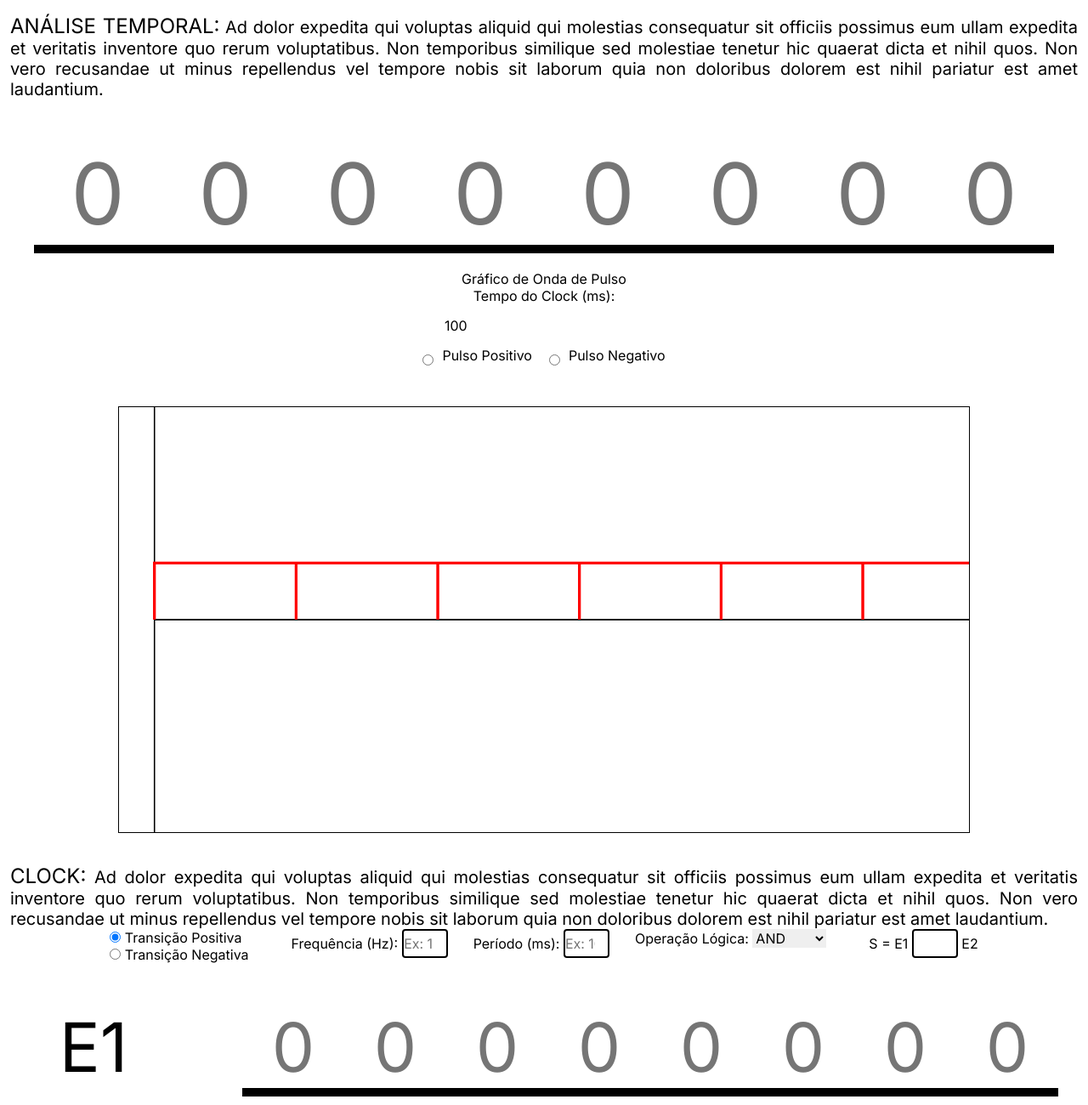
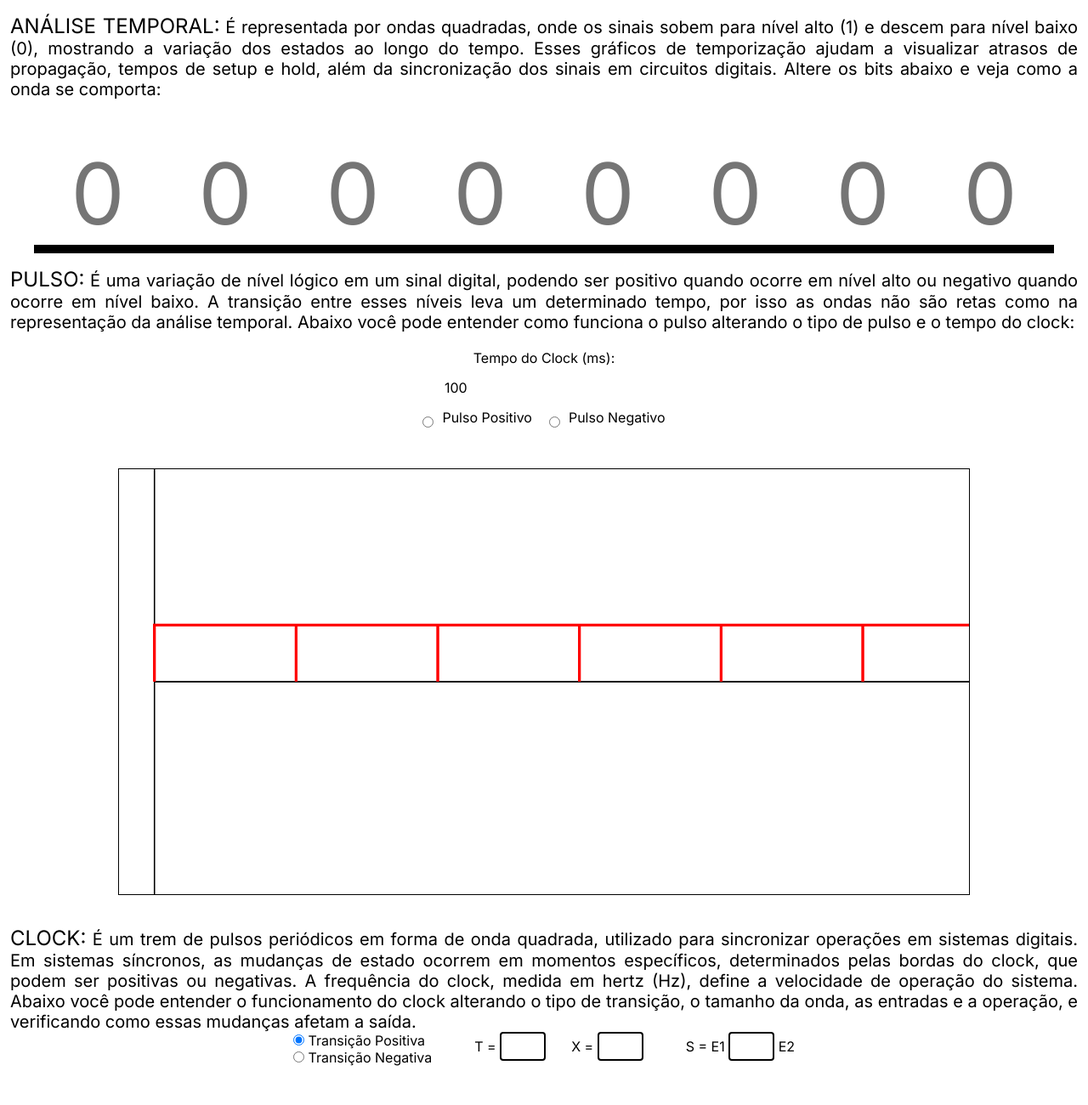
Before and after one commit to afxrnanda/pulso-clock-e-analise-temporal, a plain HTML site: page index.html in a window 1280 px wide. Shown: the top 1300 px of the page at 85% size. Drawn offline with nearby package versions, Linux system fonts and the light colour scheme.

Commit message:
adição dos conceitos novamente

```diff
--- a/index.html
+++ b/index.html
@@ -1,27 +1,19 @@
 <!DOCTYPE html>
 <html lang="en">
-
 <head>
     <meta charset="UTF-8">
     <meta name="viewport" content="width=device-width, initial-scale=1.0">
     <link rel="stylesheet" href="style.css">
     <link rel="preconnect" href="https://fonts.googleapis.com">
     <link rel="preconnect" href="https://fonts.gstatic.com" crossorigin>
-    <link
-        href="https://fonts.googleapis.com/css2?family=Inter:ital,opsz,wght@0,14..32,100..900;1,14..32,100..900&display=swap"
-        rel="stylesheet">
+    <link href="https://fonts.googleapis.com/css2?family=Inter:ital,opsz,wght@0,14..32,100..900;1,14..32,100..900&display=swap" rel="stylesheet">
     <script src="https://cdn.jsdelivr.net/npm/chart.js"></script>
     <title>Pulso, CLock e Análise Temporal</title>
 </head>
-
 <body id="body">
     <section id="analise_temporal">
         <div class="analise_temporal_info">
-            <p><span>ANÁLISE TEMPORAL:</span> Ad dolor expedita qui voluptas aliquid qui molestias consequatur sit
-                officiis possimus eum ullam expedita et veritatis inventore quo rerum voluptatibus. Non temporibus
-                similique sed molestiae tenetur hic quaerat dicta et nihil quos. Non vero recusandae ut minus
-                repellendus vel tempore nobis sit laborum quia non doloribus dolorem est nihil pariatur est amet
-                laudantium.</p>
+            <p><span>ANÁLISE TEMPORAL:</span> É representada por ondas quadradas, onde os sinais sobem para nível alto (1) e descem para nível baixo (0), mostrando a variação dos estados ao longo do tempo. Esses gráficos de temporização ajudam a visualizar atrasos de propagação, tempos de setup e hold, além da sincronização dos sinais em circuitos digitais. Altere os bits abaixo e veja como a onda se comporta:</p>
         </div>
         <div class="analise_temporal_ondas">
             <div>
@@ -66,10 +58,11 @@
         </div>
     </section>
 
-    <!--PULSO TEMPORAL-->
+    <section id="pulso">
+        <div class="pulso_info">
+            <p><span>PULSO:</span> É uma variação de nível lógico em um sinal digital, podendo ser positivo quando ocorre em nível alto ou negativo quando ocorre em nível baixo. A transição entre esses níveis leva um determinado tempo, por isso as ondas não são retas como na representação da análise temporal. Abaixo você pode entender como funciona o pulso alterando o tipo de pulso e o tempo do clock:</p>
+        </div>
         <div class="container">
-        <h1>Gráfico de Onda de Pulso</h1>
-
             <!-- Campo de entrada para o tempo do clock -->
             <div class="inputs">
                 <label for="clockTime">Tempo do Clock (ms):</label>
@@ -91,15 +84,11 @@
             <!-- Área do gráfico -->
             <canvas id="waveCanvas" width="1200" height="600"></canvas>
         </div>
-
-    <!------------------------------------------------------------>
+    </section>
 
     <section id="clock">
         <div class="clock_info">
-            <p><span>CLOCK:</span> Ad dolor expedita qui voluptas aliquid qui molestias consequatur sit officiis
-                possimus eum ullam expedita et veritatis inventore quo rerum voluptatibus. Non temporibus similique sed
-                molestiae tenetur hic quaerat dicta et nihil quos. Non vero recusandae ut minus repellendus vel tempore
-                nobis sit laborum quia non doloribus dolorem est nihil pariatur est amet laudantium.</p>
+            <p><span>CLOCK:</span> É um trem de pulsos periódicos em forma de onda quadrada, utilizado para sincronizar operações em sistemas digitais. Em sistemas síncronos, as mudanças de estado ocorrem em momentos específicos, determinados pelas bordas do clock, que podem ser positivas ou negativas. A frequência do clock, medida em hertz (Hz), define a velocidade de operação do sistema. Abaixo você pode entender o funcionamento do clock alterando o tipo de transição, o tamanho da onda, as entradas e a operação, e verificando como essas mudanças afetam a saída.</p>
         </div>
         <div class="seletores">
             <div class="transicao-option">
@@ -111,21 +100,12 @@
             </div>
             <div class="tempo">
                 <div>
-                    <label for="frequencia">Frequência (Hz):</label>
-                    <input type="number" id="frequencia" placeholder="Ex: 1" oninput="atualizarClock()">
+                    <label for="tempo">T =</label>
+                    <input type="text" name="tempo" id="tempo_seletor">
                 </div>
                 <div>
-                    <label for="periodo">Período (ms):</label>
-                    <input type="number" id="periodo" placeholder="Ex: 1000" oninput="atualizarClock()">
-                </div>
-                <div class="operacao-logica">
-                    <label for="operacao">Operação Lógica:</label>
-                    <select id="operacao">
-                        <option value="AND">AND</option>
-                        <option value="OR">OR</option>
-                        <option value="XOR">XOR</option>
-                        <option value="NOT">NOT (E1)</option>
-                    </select>
+                    <label for="tempo">X =</label>
+                    <input type="text" name="tempo" id="tempo_seletor">
                 </div>
             </div>
             <div class="saida">
@@ -318,5 +298,4 @@
 
     <script src="script.js"></script>
 </body>
-
 </html>
```
Lines whose indentation alone changed are shown as unchanged.
